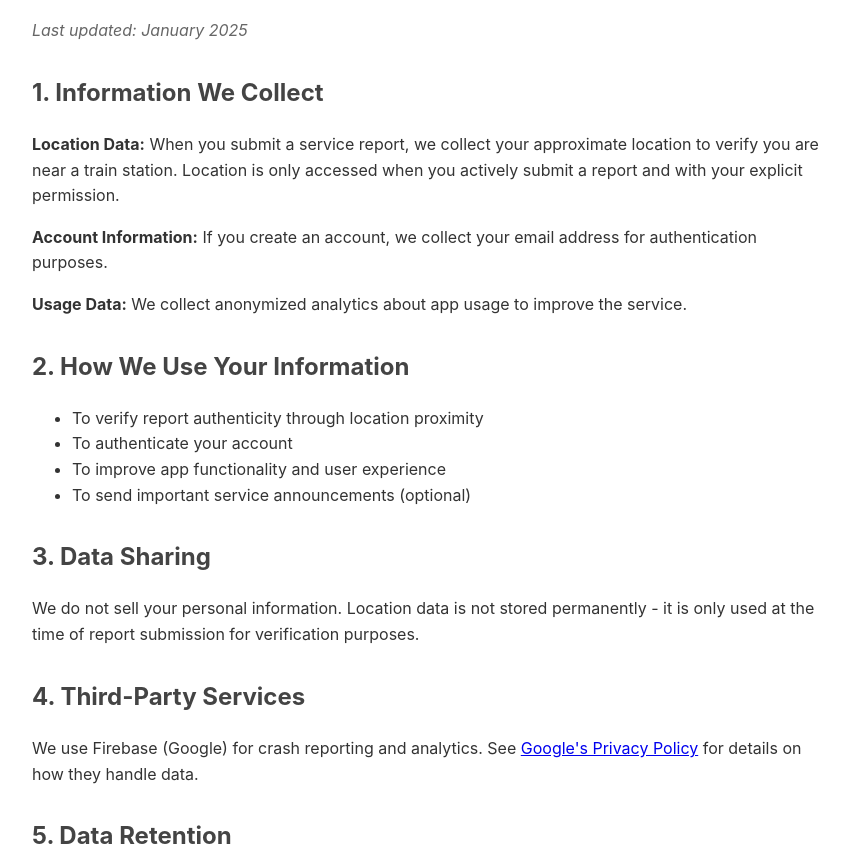
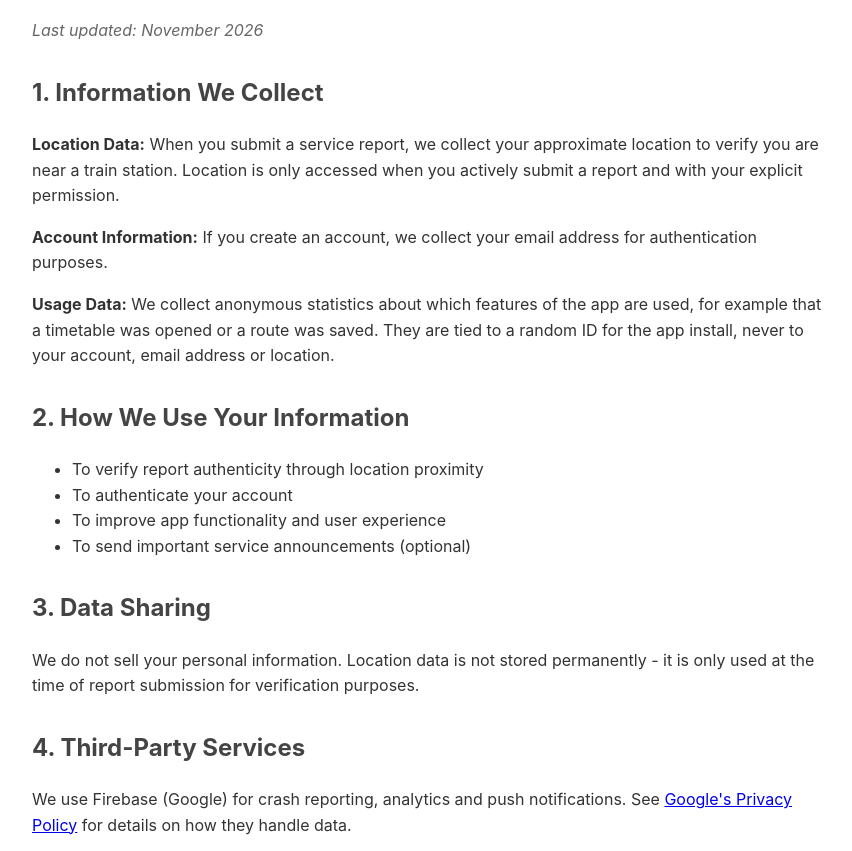
Before and after one commit to asterixorobelix/app-policies, a plain HTML site: page commute-check.html in a window 1280 px wide. Shown: the part 96-947 px from the top of the page, without its empty margins (208-1060 px from the left). Drawn offline with Linux system fonts and the light colour scheme.

Commit message:
docs(commute-check): name PostHog for anonymous usage statistics

```diff
--- a/commute-check.html
+++ b/commute-check.html
@@ -20,12 +20,12 @@
 </head>
 <body>
     <h1>Commute Check Privacy Policy</h1>
-    <p class="last-updated">Last updated: January 2025</p>
+    <p class="last-updated">Last updated: November 2026</p>
 
     <h2>1. Information We Collect</h2>
     <p><strong>Location Data:</strong> When you submit a service report, we collect your approximate location to verify you are near a train station. Location is only accessed when you actively submit a report and with your explicit permission.</p>
     <p><strong>Account Information:</strong> If you create an account, we collect your email address for authentication purposes.</p>
-    <p><strong>Usage Data:</strong> We collect anonymized analytics about app usage to improve the service.</p>
+    <p><strong>Usage Data:</strong> We collect anonymous statistics about which features of the app are used, for example that a timetable was opened or a route was saved. They are tied to a random ID for the app install, never to your account, email address or location.</p>
 
     <h2>2. How We Use Your Information</h2>
     <ul>
@@ -39,7 +39,8 @@
     <p>We do not sell your personal information. Location data is not stored permanently - it is only used at the time of report submission for verification purposes.</p>
 
     <h2>4. Third-Party Services</h2>
-    <p>We use Firebase (Google) for crash reporting and analytics. See <a href="https://policies.google.com/privacy">Google's Privacy Policy</a> for details on how they handle data.</p>
+    <p>We use Firebase (Google) for crash reporting, analytics and push notifications. See <a href="https://policies.google.com/privacy">Google's Privacy Policy</a> for details on how they handle data.</p>
+    <p>We use PostHog, hosted in the European Union, for the anonymous usage statistics described above. See <a href="https://posthog.com/privacy">PostHog's Privacy Policy</a>.</p>
 
     <h2>5. Data Retention</h2>
     <ul>
```
